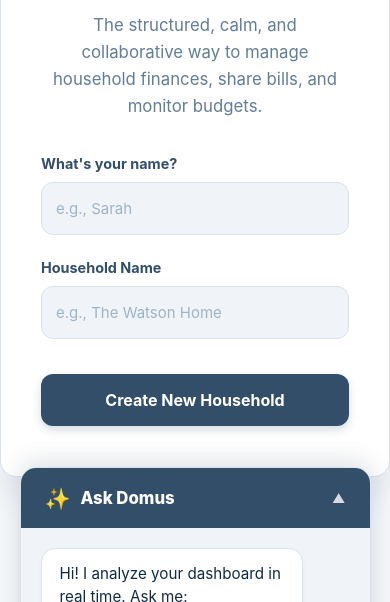
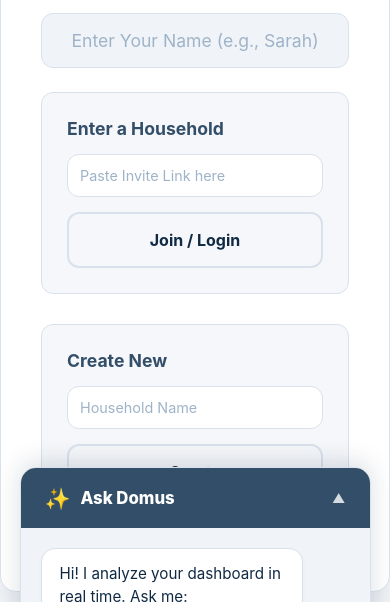
Before and after one commit to Chawla2330/TrackYourExpenses, a plain HTML site: page index.html in a window 390 px wide. Shown: the part 242-844 px from the top of the page. Drawn offline with nearby package versions, Linux system fonts and the light colour scheme.

Commit message:
Update index.html

```diff
--- a/index.html
+++ b/index.html
@@ -35,10 +35,13 @@
         .view-section.active { display: flex; animation: fadeIn 0.4s ease-out; }
         @keyframes fadeIn { from { opacity: 0; transform: translateY(5px); } to { opacity: 1; transform: translateY(0); } }
 
-        /* Setup UI */
-        .landing-container { max-width: 480px; margin: auto; background: var(--card); padding: 50px 40px; border-radius: var(--radius); box-shadow: 0 15px 35px rgba(16, 42, 67, 0.08); text-align: center; border: 1px solid var(--border); }
+        /* Setup / Login UI */
+        .landing-container { max-width: 600px; margin: auto; background: var(--card); padding: 50px 40px; border-radius: var(--radius); box-shadow: 0 15px 35px rgba(16, 42, 67, 0.08); text-align: center; border: 1px solid var(--border); }
         .landing-container h1 { color: var(--primary); margin-top: 0; font-size: 2.6em; font-weight: 800; letter-spacing: -1px; }
         .landing-container p { color: var(--muted); line-height: 1.6; margin-bottom: 35px; font-size: 1.05em; }
+
+        .login-box { background: var(--bg); padding: 25px; border-radius: 12px; border: 1px solid var(--border); text-align: left; margin-bottom: 15px; }
+        .login-box h3 { margin-top: 0; color: var(--primary); font-size: 1.1em; margin-bottom: 15px; }
 
         /* App Layout */
         #sidebar { background: var(--primary); width: 280px; display: flex; flex-direction: column; padding: 25px 0; z-index: 100; justify-content: space-between; }
@@ -62,7 +65,7 @@
         button.primary-btn { background: var(--primary); color: white; box-shadow: 0 4px 10px rgba(51, 78, 104, 0.2); }
         button.primary-btn:hover { box-shadow: 0 6px 15px rgba(51, 78, 104, 0.3); }
         button.outline { background: transparent; border: 2px solid var(--border); color: var(--text); box-shadow: none; }
-        button.outline:hover { border-color: var(--primary); background: var(--primary-light); }
+        button.outline:hover { border-color: var(--primary); background: var(--card); }
 
         .badge { background: var(--primary-light); color: var(--text); padding: 8px 16px; border-radius: 20px; font-size: 0.85em; font-weight: 700; display: inline-block; margin: 4px; border: 1px solid #BCCCDC; }
         .stat-card { background: white; border: 1px solid var(--border); padding: 25px; border-radius: 14px; text-align: center; }
@@ -82,6 +85,7 @@
             .nav-item { flex: 1; flex-direction: column; justify-content: center; padding: 8px 0; font-size: 0.7em; gap: 4px; border-left: none; border-top: 3px solid transparent; color: #BCCCDC; }
             .nav-item:hover, .nav-item.active { border-left: none; border-top: 3px solid var(--secondary); background: rgba(255,255,255,0.05); }
             #main-content { padding: 15px; padding-bottom: 100px; }
+            .grid-2 { grid-template-columns: 1fr; }
         }
 
         /* Ask Domus Agent - DOCKED TO BOTTOM */
@@ -118,27 +122,36 @@
 </head>
 <body>
 
-<!-- SETUP / LANDING -->
+<!-- SETUP / LANDING (NEW LOGIN SYSTEM) -->
 <div id="viewLanding" class="view-section active" style="align-items:center; justify-content:center;">
     <div class="landing-container">
         <h1>Domus.</h1>
-        <p>The structured, calm, and collaborative way to manage household finances, share bills, and monitor budgets.</p>
+        <p>Your secure household financial engine. Identify yourself to access your workspace.</p>
 
-        <div class="form-group">
-            <label>What's your name?</label>
-            <input type="text" id="userProfileName" placeholder="e.g., Sarah">
+        <div class="form-group" style="text-align: center;">
+            <input type="text" id="userProfileName" placeholder="Enter Your Name (e.g., Sarah)" style="text-align: center; font-size: 1.1em; font-weight: 700;">
         </div>
 
-        <div class="form-group" id="householdNameFieldGroup">
-            <label>Household Name</label>
-            <input type="text" id="householdNameInput" placeholder="e.g., The Watson Home">
+        <!-- Option 1: Resume (Only visible if browser remembers a previous session) -->
+        <div id="resumeContainer" class="login-box" style="display:none; text-align: center; background:var(--primary-light); border-color:#BCCCDC;">
+            <h3 style="text-align: center;">Welcome Back</h3>
+            <p style="font-size:0.85em; color:var(--text); text-align:center; margin-top:-5px; margin-bottom:15px;">We securely found your previous session.</p>
+            <button class="primary-btn" onclick="resumeHousehold()">Enter Dashboard</button>
         </div>
 
-        <div style="margin-top: 35px;">
-            <button id="btnInitHousehold" class="primary-btn" onclick="processIdentityAndExecute('create')">Create New Household</button>
-            <div id="joinOptionContainer" style="display:none; border-top: 1px solid var(--border); margin-top: 25px; padding-top: 30px;">
-                <p style="font-size:0.95em; margin-bottom:15px; color: var(--success); font-weight: 700;">✓ Secure Invite Link Verified</p>
-                <button class="primary-btn" id="btnJoinHousehold" onclick="processIdentityAndExecute('join')">Join Household</button>
+        <div class="grid-2" style="gap:15px;">
+            <!-- Option 2: Login via Link -->
+            <div class="login-box">
+                <h3>Enter a Household</h3>
+                <input type="text" id="loginLinkInput" placeholder="Paste Invite Link here" style="margin-bottom:15px; padding:12px; font-size:0.9em; background:white;">
+                <button class="outline" onclick="loginToHousehold()">Join / Login</button>
+            </div>
+
+            <!-- Option 3: Create New -->
+            <div class="login-box">
+                <h3>Create New</h3>
+                <input type="text" id="householdNameInput" placeholder="Household Name" style="margin-bottom:15px; padding:12px; font-size:0.9em; background:white;">
+                <button class="outline" onclick="processIdentityAndExecute('create')">Create</button>
             </div>
         </div>
     </div>
@@ -169,7 +182,7 @@
                         <p style="margin: 0; font-size: 0.85em; color: var(--muted); cursor: pointer; font-weight: 600;" onclick="copyInviteLink()">📋 Copy Invite Link</p>
                     </div>
                 </div>
-                <div style="display: flex; align-items: center; gap: 12px;">
+                <div style="display: flex; align-items: center; gap: 12px; flex-wrap:wrap;">
                     <span id="headerName" style="font-weight:700; font-size:0.9em; background:var(--primary-light); color:var(--text); padding:10px 18px; border-radius:20px;"></span>
                     <input type="month" id="globalMonthFilter" onchange="renderApp()" style="width: auto; padding: 10px 16px; margin:0;">
                     <button class="outline" style="width: auto; padding: 10px 20px; border-radius:20px;" onclick="clearFilter()">Clear</button>
@@ -232,7 +245,7 @@
                 <div class="card">
                     <div style="display: flex; justify-content: space-between; align-items: center; flex-wrap: wrap; gap: 15px;">
                         <h2 style="margin: 0; color:var(--primary);">Transaction History</h2>
-                        <div style="display:flex; gap:12px;">
+                        <div style="display:flex; gap:12px; flex-wrap:wrap;">
                             <button class="outline" style="padding:10px 18px; font-size:0.9em; width:auto;" onclick="pullRecurringExpenses()">🔁 Pull Recurring</button>
                             <input type="text" id="searchLedger" placeholder="Search records..." onkeyup="renderTable()" style="width: 200px; padding: 10px 16px; border-radius:20px; border:1px solid var(--border);">
                         </div>
@@ -402,30 +415,51 @@
     document.getElementById('settleDate').value = today;
     document.getElementById('globalMonthFilter').value = today.substring(0, 7);
 
-    // --- BOOTSTRAPPING (WITH AUTO-REDIRECT) ---
+    // --- BOOTSTRAPPING (NEW LOGIN SYSTEM) ---
     window.addEventListener('DOMContentLoaded', async () => {
-        // Auto-redirect to saved dashboard if user opens base link
-        if (!dashboardId && savedDb) {
+        // Pre-fill name if known
+        if (myName) document.getElementById('userProfileName').value = myName;
+
+        if (dashboardId) {
+            // User landed on a specific invite link
+            localStorage.setItem('domusOS_LastDB', dashboardId); // Save for later
+            bootDashboard(); // Go straight in
+        } else {
+            // User landed on the base URL (no ?db=)
+            document.getElementById('viewLanding').style.display = 'flex';
+
+            // If they have a saved database, show the Resume button
+            if (savedDb) {
+                document.getElementById('resumeContainer').style.display = 'block';
+            }
+        }
+    });
+
+    // --- LOGIN / CREATE ACTIONS ---
+    function resumeHousehold() {
+        const inputName = document.getElementById('userProfileName').value.trim();
+        if(!inputName) return alert("Please enter your name first.");
+        localStorage.setItem('domusOS_Name', inputName);
         window.location.href = `?db=${savedDb}`;
-            return;
     }
 
-        if (dashboardId) {
-            // Save this as the most recent dashboard visited
-            localStorage.setItem('domusOS_LastDB', dashboardId);
+    function loginToHousehold() {
+        const inputName = document.getElementById('userProfileName').value.trim();
+        if(!inputName) return alert("Please enter your name first.");
 
-            document.getElementById('householdNameFieldGroup').style.display = 'none';
-            document.getElementById('btnInitHousehold').style.display = 'none';
-            document.getElementById('joinOptionContainer').style.display = 'block';
+        let link = document.getElementById('loginLinkInput').value.trim();
+        if(!link) return alert("Please paste your invite link or ID.");
+
+        localStorage.setItem('domusOS_Name', inputName);
+
+        // Extract ID if they pasted a full URL
+        let dbId = link;
+        if(link.includes('?db=')) {
+            dbId = link.split('?db=')[1].split('&')[0];
         }
 
-        if (myName && dashboardId) {
-            bootDashboard();
-        } else {
-            if (myName) document.getElementById('userProfileName').value = myName;
-            document.getElementById('viewLanding').style.display = 'flex';
+        window.location.href = `?db=${dbId}`;
     }
-    });
 
     function processIdentityAndExecute(strategy) {
         const inputName = document.getElementById('userProfileName').value.trim();
@@ -437,7 +471,7 @@
             const hName = document.getElementById('householdNameInput').value.trim();
             if(!hName) return alert("Please enter a Household name.");
             createNewDashboard(hName);
-        } else if (strategy === 'join') { bootDashboard(); }
+        }
     }
 
     async function createNewDashboard(householdName) {
@@ -480,7 +514,7 @@
                     syncToCloud();
                 } else { renderApp(); }
             } else {
-                alert("Dashboard not found.");
+                alert("Dashboard not found. It may have been deleted.");
                 localStorage.removeItem('domusOS_LastDB');
                 window.location.href = window.location.pathname;
             }
```
Lines whose indentation alone changed are shown as unchanged.
